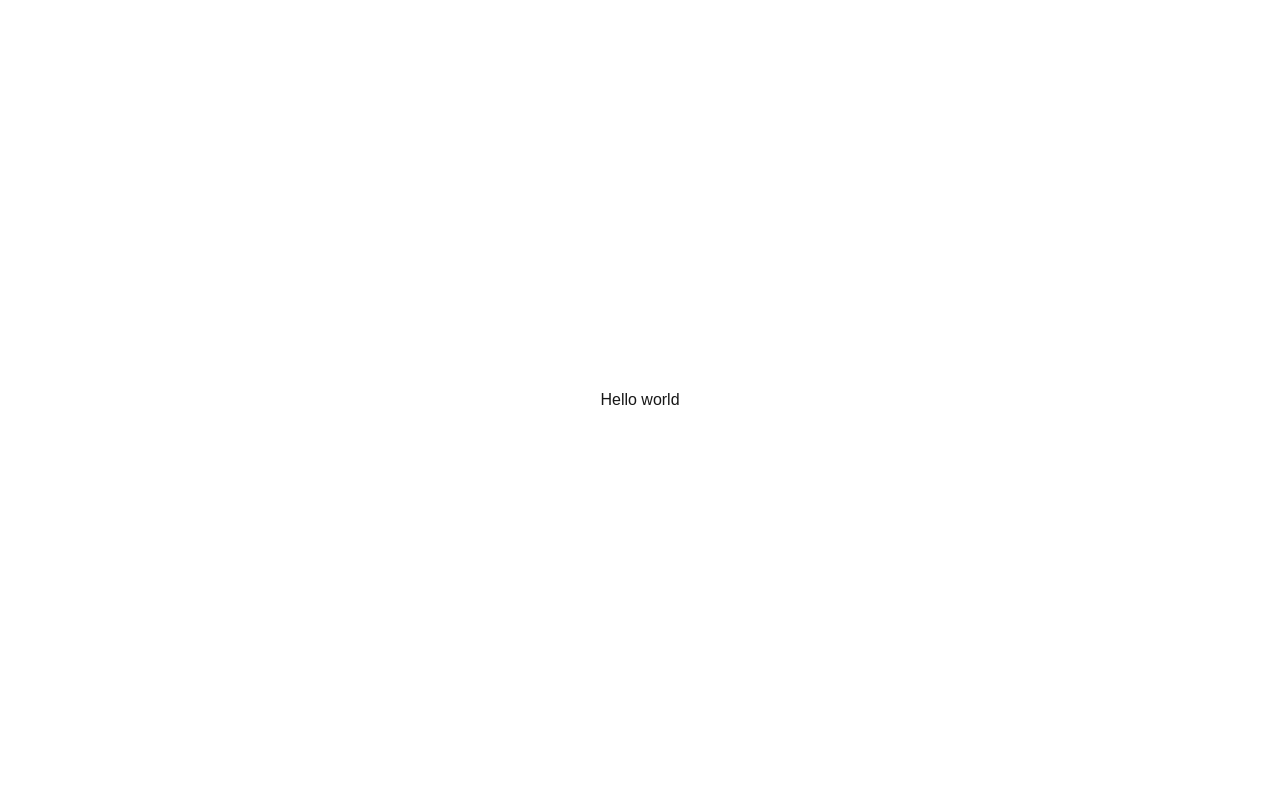
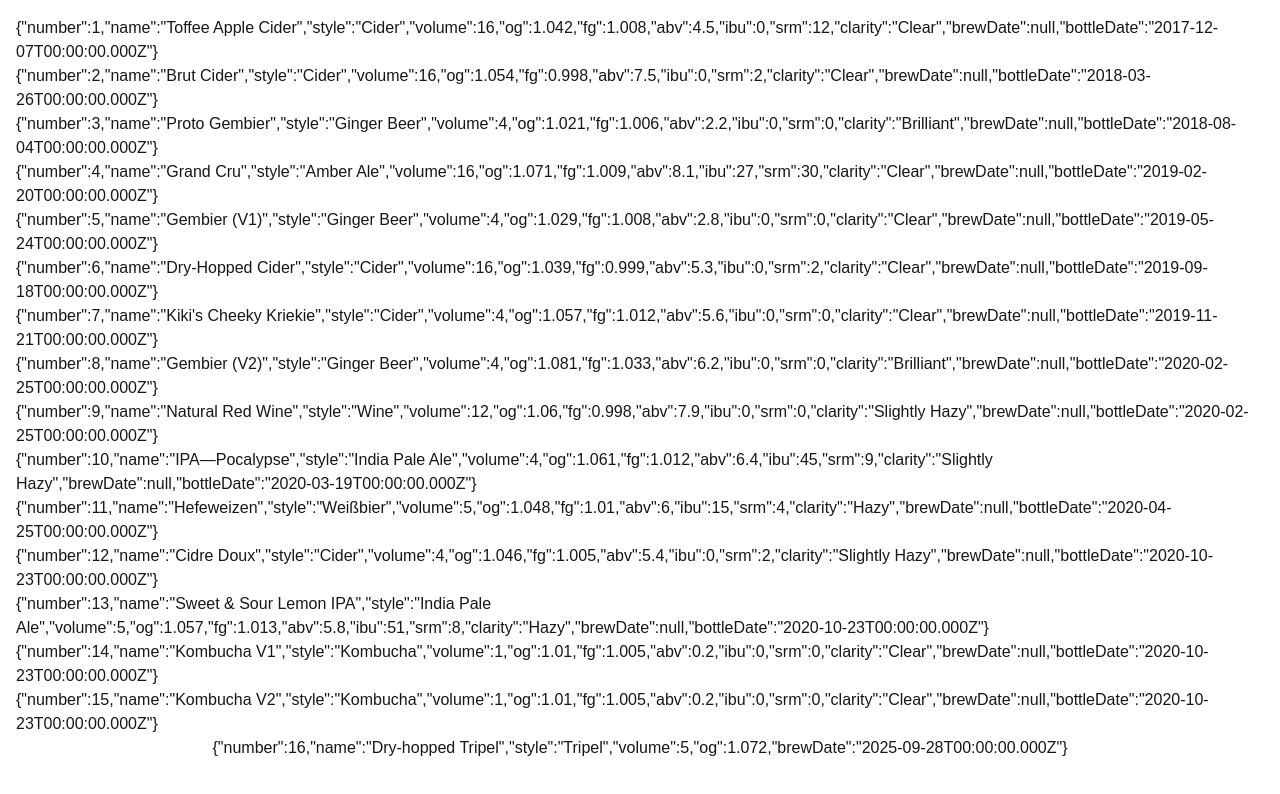
Before and after one commit to AJGeel/brouwerij-geel-next, a Next.js app: page / in a window 1280 px wide. Shown: the top 794 px of the page. Built offline with nearby package versions, Linux system fonts and the light colour scheme.

Commit message:
Add brewing log data

```diff
--- a/src/app/layout.tsx
+++ b/src/app/layout.tsx
@@ -14,7 +14,7 @@ const geistMono = Geist_Mono({
 });
 
 export const metadata: Metadata = {
-  title: "Create Next App",
+  title: "Brouwerij Geel",
   description: "Generated by create next app",
 };
 
--- a/src/app/page.tsx
+++ b/src/app/page.tsx
@@ -1,6 +1,10 @@
+import { brewingLog } from "@/data/brewingLog";
+
 const Home = () => (
-  <div className="flex items-center justify-center h-screen">
-    <p>Hello world</p>
+  <div className="flex flex-col items-center justify-center p-4">
+    {brewingLog.map((item) => (
+      <div key={item.number}>{JSON.stringify(item)}</div>
+    ))}
   </div>
 );
 
--- /dev/null
+++ b/src/constants/clarity.ts
@@ -0,0 +1,7 @@
+export enum Clarity {
+  Brilliant = "Brilliant",
+  Clear = "Clear",
+  SlightlyHazy = "Slightly Hazy",
+  Hazy = "Hazy",
+  Opaque = "Opaque",
+}
--- /dev/null
+++ b/src/data/brewingLog.ts
@@ -0,0 +1,242 @@
+import { Clarity } from "@/constants/clarity";
+
+type LogEntry = {
+  number: number;
+  name: string;
+  style: string;
+  volume: number; // liter
+  og: number;
+  fg: number;
+  abv: number; // percentage
+  ibu: number;
+  srm: number;
+  clarity: Clarity;
+  brewDate: Date | null;
+  bottleDate: Date;
+};
+
+type WorkInProgress = Pick<
+  LogEntry,
+  "number" | "name" | "style" | "volume" | "og" | "brewDate"
+>;
+
+export const brewingLog: (LogEntry | WorkInProgress)[] = [
+  {
+    number: 1,
+    name: "Toffee Apple Cider",
+    style: "Cider",
+    volume: 16,
+    og: 1.042,
+    fg: 1.008,
+    abv: 4.5,
+    ibu: 0,
+    srm: 12,
+    clarity: Clarity.Clear,
+    brewDate: null,
+    bottleDate: new Date(2017, 11, 7),
+  },
+  {
+    number: 2,
+    name: "Brut Cider",
+    style: "Cider",
+    volume: 16,
+    og: 1.054,
+    fg: 0.998,
+    abv: 7.5,
+    ibu: 0,
+    srm: 2,
+    clarity: Clarity.Clear,
+    brewDate: null,
+    bottleDate: new Date(2018, 2, 26),
+  },
+  {
+    number: 3,
+    name: "Proto Gembier",
+    style: "Ginger Beer",
+    volume: 4,
+    og: 1.021,
+    fg: 1.006,
+    abv: 2.2,
+    ibu: 0,
+    srm: 0,
+    clarity: Clarity.Brilliant,
+    brewDate: null,
+    bottleDate: new Date(2018, 7, 4),
+  },
+  {
+    number: 4,
+    name: "Grand Cru",
+    style: "Amber Ale",
+    volume: 16,
+    og: 1.071,
+    fg: 1.009,
+    abv: 8.1,
+    ibu: 27,
+    srm: 30,
+    clarity: Clarity.Clear,
+    brewDate: null,
+    bottleDate: new Date(2019, 1, 20),
+  },
+  {
+    number: 5,
+    name: "Gembier (V1)",
+    style: "Ginger Beer",
+    volume: 4,
+    og: 1.029,
+    fg: 1.008,
+    abv: 2.8,
+    ibu: 0,
+    srm: 0,
+    clarity: Clarity.Clear,
+    brewDate: null,
+    bottleDate: new Date(2019, 4, 24),
+  },
+  {
+    number: 6,
+    name: "Dry-Hopped Cider",
+    style: "Cider",
+    volume: 16,
+    og: 1.039,
+    fg: 0.999,
+    abv: 5.3,
+    ibu: 0,
+    srm: 2,
+    clarity: Clarity.Clear,
+    brewDate: null,
+    bottleDate: new Date(2019, 8, 18),
+  },
+  {
+    number: 7,
+    name: "Kiki's Cheeky Kriekie",
+    style: "Cider",
+    volume: 4,
+    og: 1.057,
+    fg: 1.012,
+    abv: 5.6,
+    ibu: 0,
+    srm: 0,
+    clarity: Clarity.Clear,
+    brewDate: null,
+    bottleDate: new Date(2019, 10, 21),
+  },
+  {
+    number: 8,
+    name: "Gembier (V2)",
+    style: "Ginger Beer",
+    volume: 4,
+    og: 1.081,
+    fg: 1.033,
+    abv: 6.2,
+    ibu: 0,
+    srm: 0,
+    clarity: Clarity.Brilliant,
+    brewDate: null,
+    bottleDate: new Date(2020, 1, 25),
+  },
+  {
+    number: 9,
+    name: "Natural Red Wine",
+    style: "Wine",
+    volume: 12,
+    og: 1.06,
+    fg: 0.998,
+    abv: 7.9,
+    ibu: 0,
+    srm: 0,
+    clarity: Clarity.SlightlyHazy,
+    brewDate: null,
+    bottleDate: new Date(2020, 1, 25),
+  },
+  {
+    number: 10,
+    name: "IPA—Pocalypse",
+    style: "India Pale Ale",
+    volume: 4,
+    og: 1.061,
+    fg: 1.012,
+    abv: 6.4,
+    ibu: 45,
+    srm: 9,
+    clarity: Clarity.SlightlyHazy,
+    brewDate: null,
+    bottleDate: new Date(2020, 2, 19),
+  },
+  {
+    number: 11,
+    name: "Hefeweizen",
+    style: "Weißbier",
+    volume: 5,
+    og: 1.048,
+    fg: 1.01,
+    abv: 6.0,
+    ibu: 15,
+    srm: 4,
+    clarity: Clarity.Hazy,
+    brewDate: null,
+    bottleDate: new Date(2020, 3, 25),
+  },
+  {
+    number: 12,
+    name: "Cidre Doux",
+    style: "Cider",
+    volume: 4,
+    og: 1.046,
+    fg: 1.005,
+    abv: 5.4,
+    ibu: 0,
+    srm: 2,
+    clarity: Clarity.SlightlyHazy,
+    brewDate: null,
+    bottleDate: new Date(2020, 9, 23),
+  },
+  {
+    number: 13,
+    name: "Sweet & Sour Lemon IPA",
+    style: "India Pale Ale",
+    volume: 5,
+    og: 1.057,
+    fg: 1.013,
+    abv: 5.8,
+    ibu: 51,
+    srm: 8,
+    clarity: Clarity.Hazy,
+    brewDate: null,
+    bottleDate: new Date(2020, 9, 23),
+  },
+  {
+    number: 14,
+    name: "Kombucha V1",
+    style: "Kombucha",
+    volume: 1,
+    og: 1.01,
+    fg: 1.005,
+    abv: 0.2,
+    ibu: 0,
+    srm: 0,
+    clarity: Clarity.Clear,
+    brewDate: null,
+    bottleDate: new Date(2020, 9, 23),
+  },
+  {
+    number: 15,
+    name: "Kombucha V2",
+    style: "Kombucha",
+    volume: 1,
+    og: 1.01,
+    fg: 1.005,
+    abv: 0.2,
+    ibu: 0,
+    srm: 0,
+    clarity: Clarity.Clear,
+    brewDate: null,
+    bottleDate: new Date(2020, 9, 23),
+  },
+  {
+    number: 16,
+    name: "Dry-hopped Tripel",
+    style: "Tripel",
+    volume: 5,
+    og: 1.072,
+    brewDate: new Date(2025, 8, 28),
+  },
+];
```
